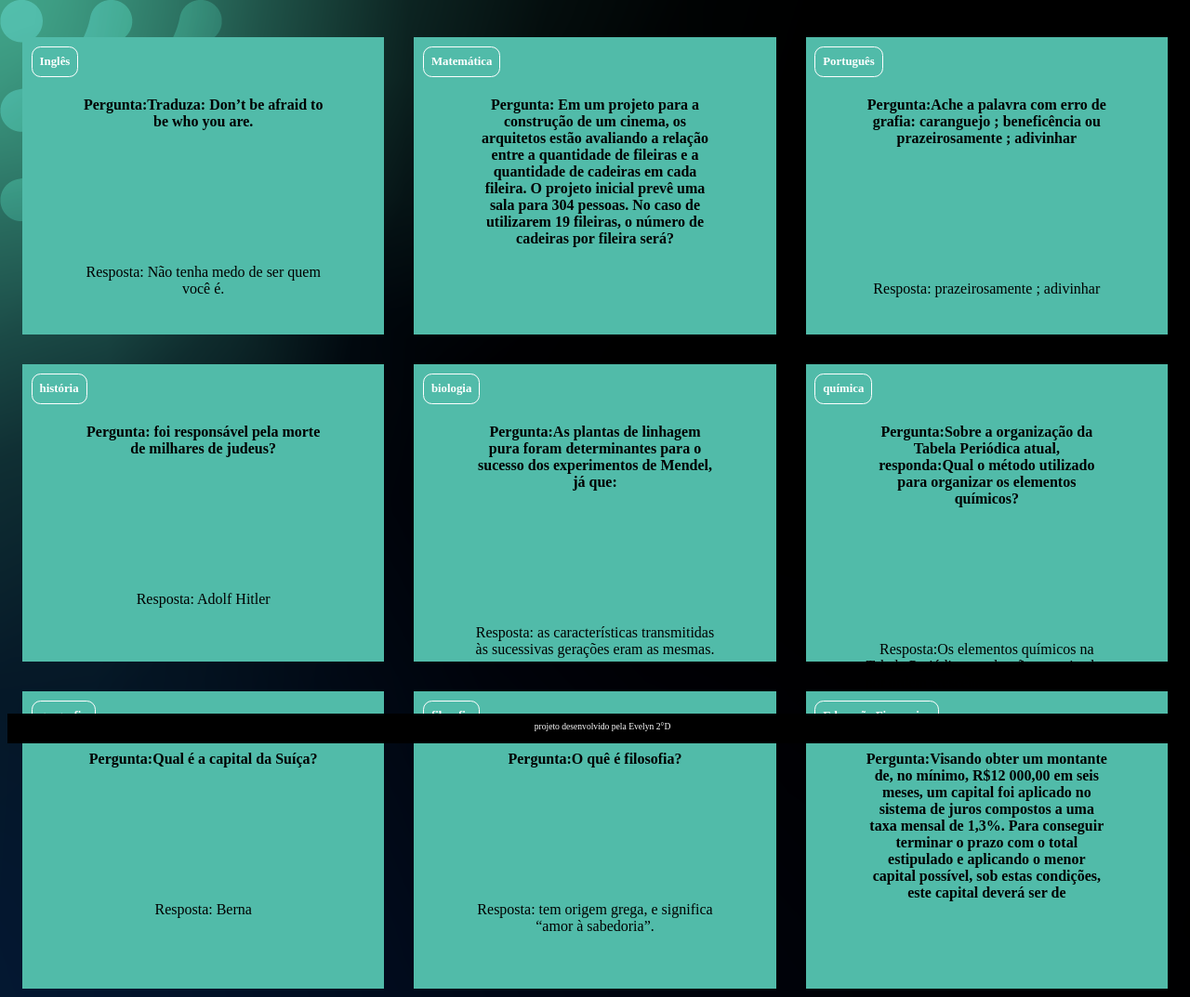
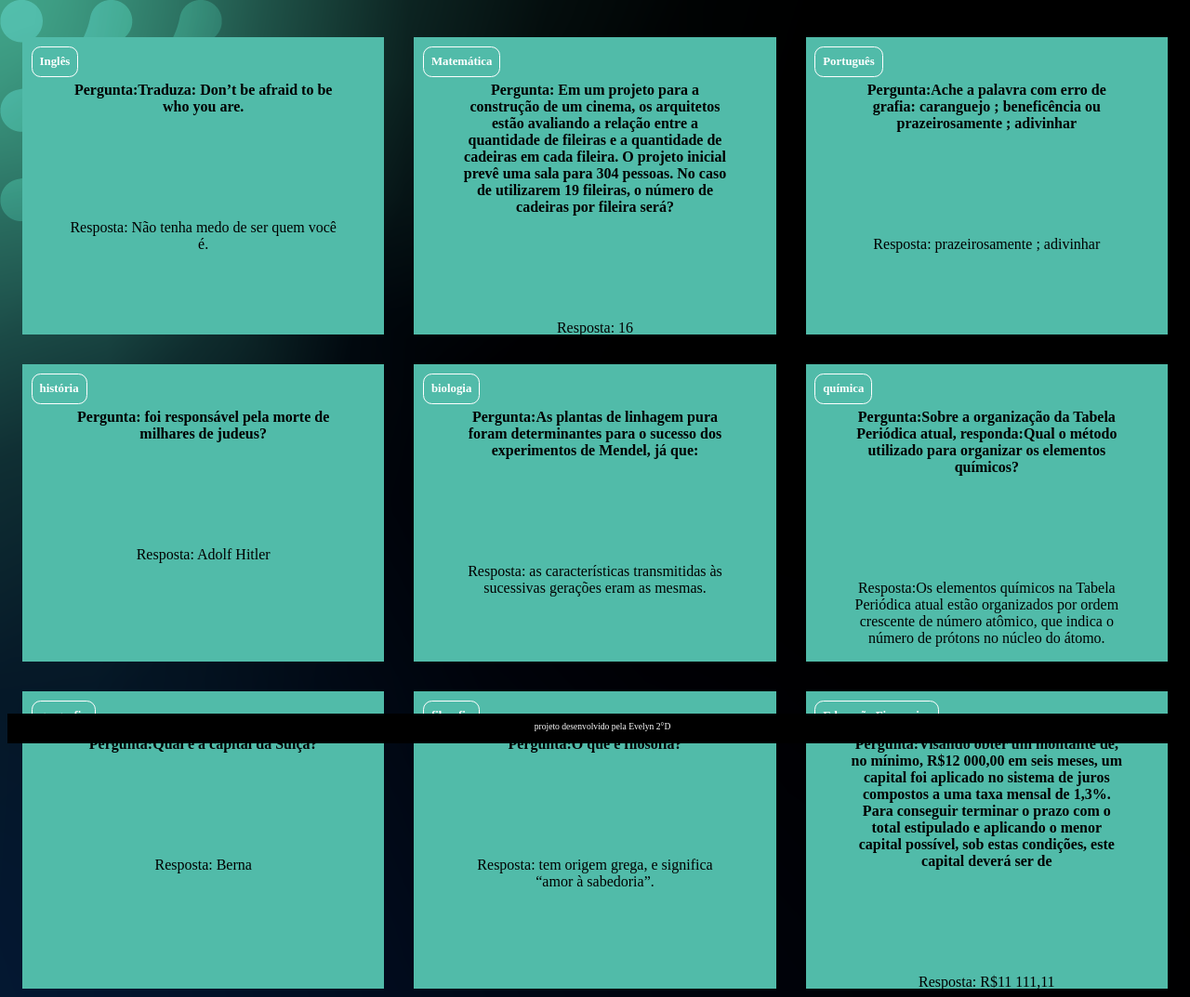
Before and after one commit to RakellyApo/flash.Card.2-D, a plain HTML site: page index.html in a window 1280 px wide. Shown: the top 1073 px of the page at 93% size. Drawn offline with Linux system fonts and the light colour scheme.

Commit message:
01.10.24

```diff
--- a/assets/style.css
+++ b/assets/style.css
@@ -28,7 +28,7 @@ body {
 }
 
 .cartao__conteudo p {
-    padding: 4rem;
+    padding: 3rem;
 }
 
 .cartao__conteudo h3 {
```
